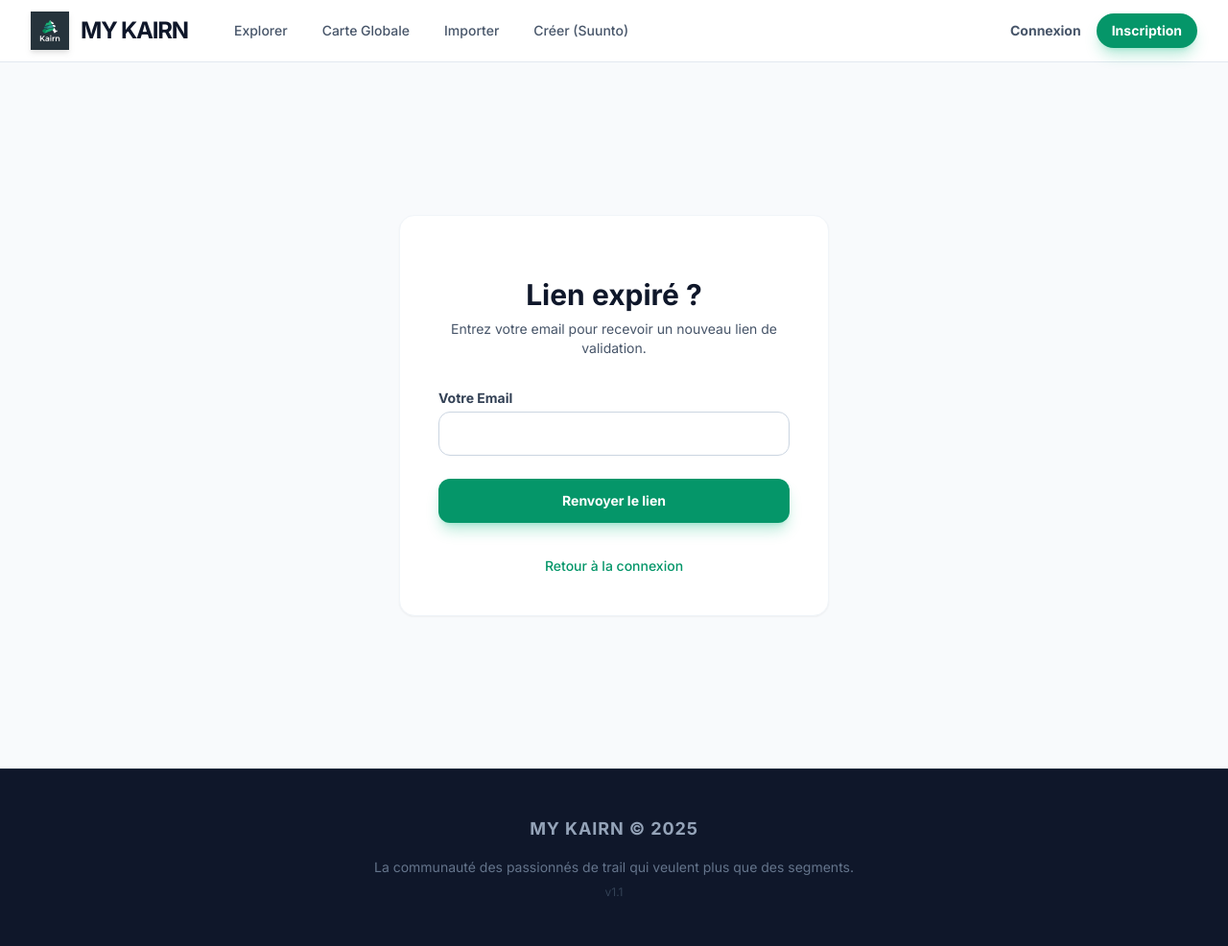
After one commit to Reubrecht/KairnGpx, a FastAPI app: page /resend-verification in a window 1280 px wide. The commit adds this page. Shown: the whole page at 96% size. Run offline with FastAPI, Linux system fonts and the light colour scheme; some libraries are stand-ins or nearby versions.

Commit message:
update register et confirmation email

```diff
--- a/app/templates/login.html
+++ b/app/templates/login.html
@@ -50,6 +50,12 @@
             </div>
         </div>
 
+        <div class="text-right mb-2">
+            <a href="/resend-verification" class="text-xs text-brand-600 hover:text-brand-800 font-medium">
+                Email de validation non reçu ?
+            </a>
+        </div>
+
         <form class="space-y-6" action="/login" method="post">
             <div class="space-y-5">
                 <div>
--- a/app/templates/register.html
+++ b/app/templates/register.html
@@ -108,6 +108,12 @@
                     class="appearance-none block w-full px-4 py-3 border border-slate-300 rounded-xl placeholder-slate-400 focus:outline-none focus:ring-brand-500 focus:border-brand-500 sm:text-sm transition-colors">
             </div>
 
+            <div>
+                <label class="block text-sm font-bold text-slate-700 mb-1">Confirmer le mot de passe</label>
+                <input type="password" name="password_confirm" required placeholder="••••••••"
+                    class="appearance-none block w-full px-4 py-3 border border-slate-300 rounded-xl placeholder-slate-400 focus:outline-none focus:ring-brand-500 focus:border-brand-500 sm:text-sm transition-colors">
+            </div>
+
             <div class="pt-4 border-t border-slate-100">
                 <label class="block text-xs font-bold text-slate-500 uppercase tracking-widest mb-2 text-center">Code
                     d'invitation (Beta)</label>
--- /dev/null
+++ b/app/templates/resend_verification.html
@@ -0,0 +1,58 @@
+{% extends "base.html" %}
+
+{% block content %}
+<div class="min-h-[calc(100vh-64px)] flex items-center justify-center bg-slate-50 py-12 px-4 sm:px-6 lg:px-8">
+    <div class="max-w-md w-full space-y-8 bg-white p-10 rounded-2xl shadow-sm border border-slate-100">
+        <div class="text-center">
+            <h2 class="mt-6 text-3xl font-extrabold text-slate-900">
+                Lien expiré ?
+            </h2>
+            <p class="mt-2 text-sm text-slate-600">
+                Entrez votre email pour recevoir un nouveau lien de validation.
+            </p>
+        </div>
+
+        {% if error %}
+        <div
+            class="bg-red-50 border border-red-100 text-red-600 p-4 rounded-xl text-sm font-medium flex items-center gap-3">
+            <svg class="w-5 h-5 flex-shrink-0" fill="none" stroke="currentColor" viewBox="0 0 24 24">
+                <path stroke-linecap="round" stroke-linejoin="round" stroke-width="2"
+                    d="M12 8v4m0 4h.01M21 12a9 9 0 11-18 0 9 9 0 0118 0z"></path>
+            </svg>
+            {{ error }}
+        </div>
+        {% endif %}
+
+        {% if success %}
+        <div
+            class="bg-green-50 border border-green-100 text-green-600 p-4 rounded-xl text-sm font-medium flex items-center gap-3">
+            <svg class="w-5 h-5 flex-shrink-0" fill="none" stroke="currentColor" viewBox="0 0 24 24">
+                <path stroke-linecap="round" stroke-linejoin="round" stroke-width="2" d="M5 13l4 4L19 7"></path>
+            </svg>
+            {{ success }}
+        </div>
+        {% endif %}
+
+        <form class="space-y-6" action="/resend-verification" method="post">
+            <div>
+                <label for="email" class="block text-sm font-bold text-slate-700 mb-1">Votre Email</label>
+                <input id="email" name="email" type="email" required
+                    class="appearance-none block w-full px-4 py-3 border border-slate-300 rounded-xl placeholder-slate-400 focus:outline-none focus:ring-brand-500 focus:border-brand-500 sm:text-sm transition-colors">
+            </div>
+
+            <div>
+                <button type="submit"
+                    class="group relative w-full flex justify-center py-3 px-4 border border-transparent text-sm font-bold rounded-xl text-white bg-brand-600 hover:bg-brand-700 focus:outline-none focus:ring-2 focus:ring-offset-2 focus:ring-brand-500 transition-all shadow-lg shadow-brand-500/30">
+                    Renvoyer le lien
+                </button>
+            </div>
+        </form>
+
+        <div class="text-center mt-4">
+            <a href="/login" class="text-sm font-medium text-brand-600 hover:text-brand-500">
+                Retour à la connexion
+            </a>
+        </div>
+    </div>
+</div>
+{% endblock %}
```
Also changed, not shown: app/routers/auth.py (+35 -0 lines).
